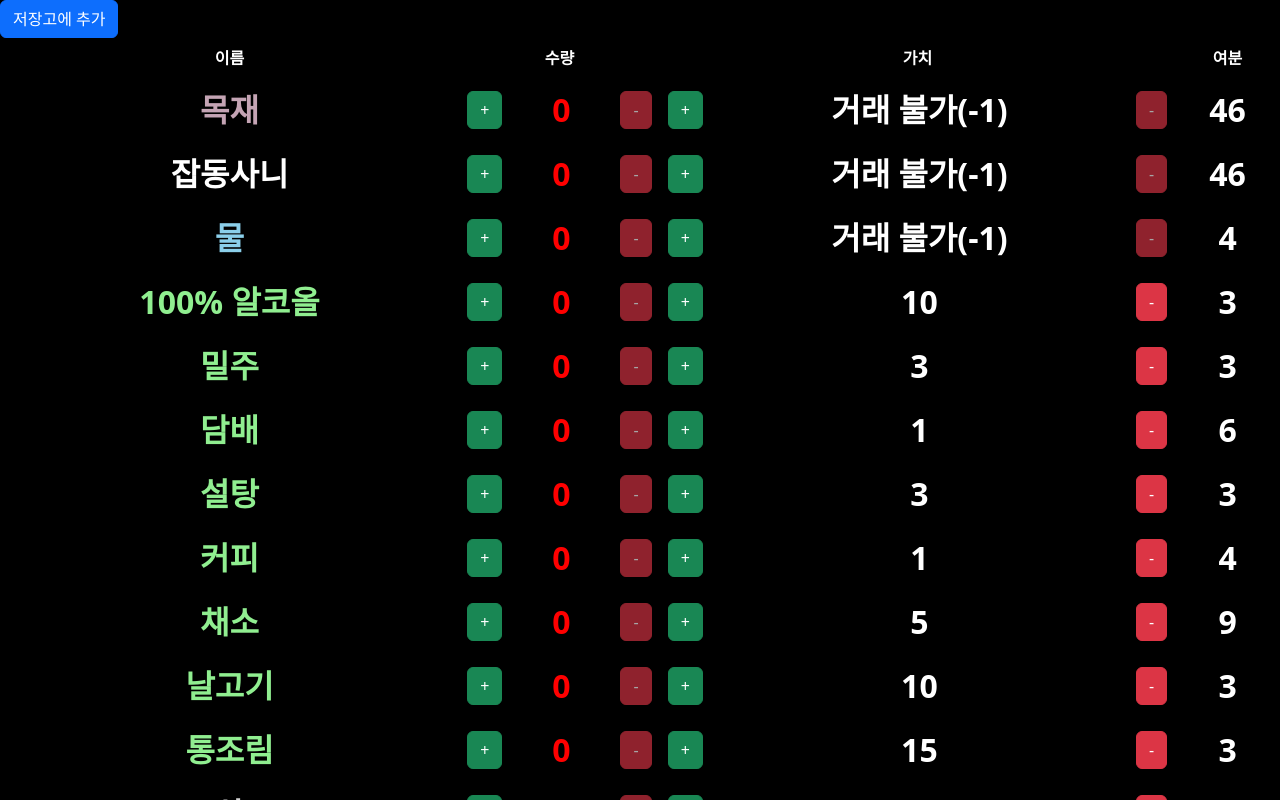
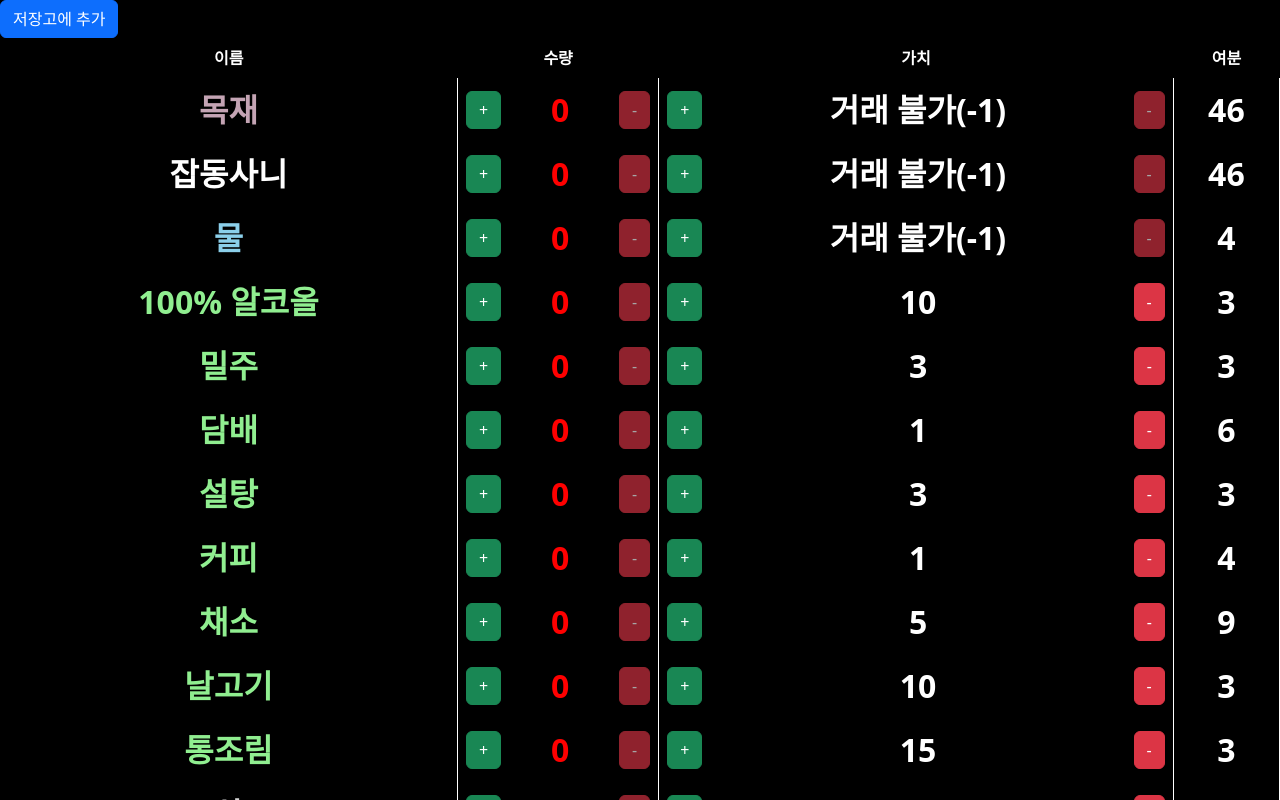
Before and after one commit to AndroidNetrunner/this-war-of-mine, a Next.js app: page /findings in a window 1280 px wide. Shown: the top 800 px of the page. Built offline with nearby package versions, Linux system fonts and the light colour scheme.

Commit message:
[FIX] 거래 페이지로 들어갈 때 '수집 지역'이 먼저 나오도록 수정, 발견물 더미와 저장고에서 각 열에 border 추가

```diff
--- a/src/components/Trading.tsx
+++ b/src/components/Trading.tsx
@@ -8,7 +8,7 @@ import { useDispatch } from "react-redux";
 import { reset } from "../redux/slices/tradingSlice";
 
 export default function Trading() {
-  const [tradingPlace, setTradingPlace] = useState("shelter");
+  const [tradingPlace, setTradingPlace] = useState("outside");
   const [comission, setComission] = useState(0);
   const dispatch = useDispatch();
   function handleChange(e: React.ChangeEvent<HTMLInputElement>) {
--- a/src/components/styles/ResourceRow.module.css
+++ b/src/components/styles/ResourceRow.module.css
@@ -25,6 +25,7 @@
 tr.resourceRow > td {
   font-size: 2rem;
   text-align: center;
+  border-right: 1px white solid;
 }
 
 tr > td.zero {
```
